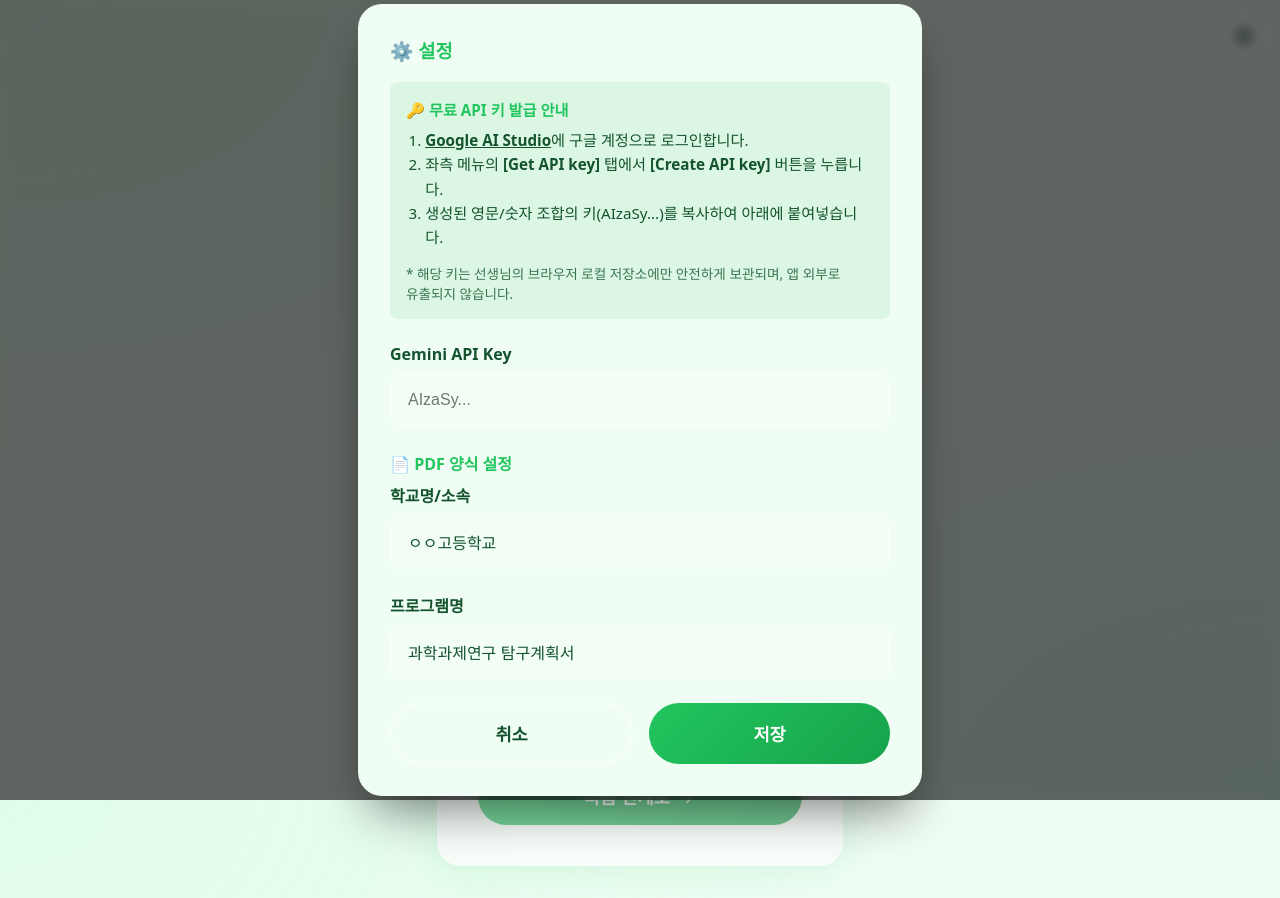
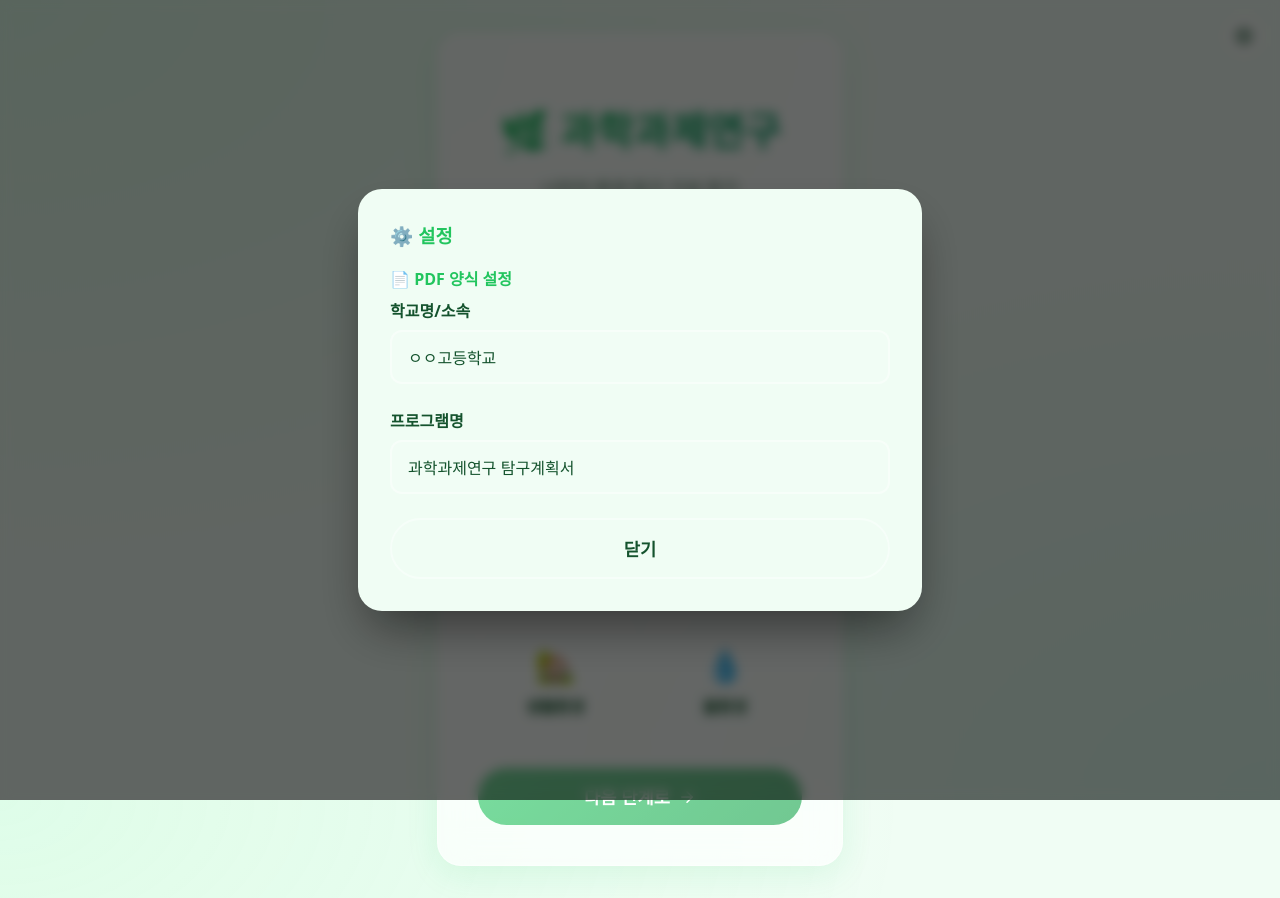
Before and after one commit to dossam-web/env-project-maker, a Next.js app: page / in a window 1280 px wide. Both pictures are taken after a click on the button "API 설정". Built offline with nearby package versions, Linux system fonts and the light colour scheme.

Commit message:
feat: use server side API key for security

```diff
--- a/src/app/api/detail/route.ts
+++ b/src/app/api/detail/route.ts
@@ -3,10 +3,11 @@ import { GoogleGenAI, Type } from "@google/genai";
 
 export async function POST(req: Request) {
   try {
-    const { hypothesis, theme, problem, apiKey } = await req.json();
+    const { hypothesis, theme, problem } = await req.json();
 
+    const apiKey = process.env.GEMINI_API_KEY;
     if (!apiKey) {
-      return NextResponse.json({ error: "API Key is required" }, { status: 400 });
+      return NextResponse.json({ error: "Server API Key is not configured." }, { status: 500 });
     }
 
     const ai = new GoogleGenAI({ apiKey });
--- a/src/app/api/generate/route.ts
+++ b/src/app/api/generate/route.ts
@@ -5,10 +5,11 @@ import { StreamableHTTPClientTransport } from "@modelcontextprotocol/sdk/client/
 
 export async function POST(req: Request) {
   try {
-    const { theme, problem, apiKey } = await req.json();
+    const { theme, problem } = await req.json();
 
+    const apiKey = process.env.GEMINI_API_KEY;
     if (!apiKey) {
-      return NextResponse.json({ error: "API Key is required" }, { status: 400 });
+      return NextResponse.json({ error: "Server API Key is not configured." }, { status: 500 });
     }
 
     // Connect to MCP (Streamable HTTP - stateless)
--- a/src/app/page.tsx
+++ b/src/app/page.tsx
@@ -7,7 +7,6 @@ export default function Home() {
   const [step, setStep] = useState(1);
   const [theme, setTheme] = useState("");
   const [problem, setProblem] = useState("");
-  const [apiKey, setApiKey] = useState("");
   const [showSettings, setShowSettings] = useState(false);
   const [loading, setLoading] = useState(false);
   const [results, setResults] = useState<any>(null);
@@ -32,25 +31,12 @@ export default function Home() {
     { id: "물환경", label: "물환경", icon: "💧" }
   ];
 
-  useEffect(() => {
-    const savedKey = localStorage.getItem("geminiApiKey");
-    if (savedKey) setApiKey(savedKey);
-  }, []);
-
-  const saveApiKey = () => {
-    localStorage.setItem("geminiApiKey", apiKey);
-    setShowSettings(false);
-  };
+  // Settings removed
 
   const handleNext = () => setStep(s => s + 1);
   const handlePrev = () => setStep(s => s - 1);
 
   const handleSubmit = async () => {
-    if (!apiKey) {
-      alert("설정(⚙️)에서 Gemini API 키를 먼저 입력해주세요!");
-      setShowSettings(true);
-      return;
-    }
 
     setStep(3); // Loading step
     setLoading(true);
@@ -60,7 +46,7 @@ export default function Home() {
       const response = await fetch("/api/generate", {
         method: "POST",
         headers: { "Content-Type": "application/json" },
-        body: JSON.stringify({ theme, problem, apiKey })
+        body: JSON.stringify({ theme, problem })
       });
 
       const data = await response.json();
@@ -81,10 +67,7 @@ export default function Home() {
   };
 
   const handleGenerateDetail = async (hypothesis: any) => {
-    if (!apiKey) {
-      alert("API 키가 필요합니다.");
-      return;
-    }
+
     setStep(5); // Detail loading step
     setDetailLoading(true);
     setError("");
@@ -93,7 +76,7 @@ export default function Home() {
       const response = await fetch("/api/detail", {
         method: "POST",
         headers: { "Content-Type": "application/json" },
-        body: JSON.stringify({ hypothesis, theme, problem, apiKey })
+        body: JSON.stringify({ hypothesis, theme, problem })
       });
 
       const data = await response.json();
@@ -138,28 +121,7 @@ export default function Home() {
           <div className="modal-content">
             <h3 style={{ marginTop: 0, color: "var(--primary)" }}>⚙️ 설정</h3>
 
-            <div style={{ background: "rgba(34, 197, 94, 0.1)", padding: "1rem", borderRadius: "0.5rem", marginBottom: "1.5rem", fontSize: "0.95rem" }}>
-              <h4 style={{ margin: "0 0 0.5rem 0", color: "var(--primary)" }}>🔑 무료 API 키 발급 안내</h4>
-              <ol style={{ margin: 0, paddingLeft: "1.2rem", lineHeight: 1.6 }}>
-                <li><a href="https://aistudio.google.com/app/apikey" target="_blank" rel="noreferrer" style={{ color: "var(--foreground)", textDecoration: "underline", fontWeight: "bold" }}>Google AI Studio</a>에 구글 계정으로 로그인합니다.</li>
-                <li>좌측 메뉴의 <strong>[Get API key]</strong> 탭에서 <strong>[Create API key]</strong> 버튼을 누릅니다.</li>
-                <li>생성된 영문/숫자 조합의 키(AIzaSy...)를 복사하여 아래에 붙여넣습니다.</li>
-              </ol>
-              <p style={{ margin: "0.8rem 0 0 0", opacity: 0.8, fontSize: "0.85rem", wordBreak: "keep-all" }}>
-                * 해당 키는 선생님의 브라우저 로컬 저장소에만 안전하게 보관되며, 앱 외부로 유출되지 않습니다.
-              </p>
-            </div>
 
-            <div className="form-group">
-              <label className="form-label">Gemini API Key</label>
-              <input
-                type="password"
-                className="form-input"
-                value={apiKey}
-                onChange={e => setApiKey(e.target.value)}
-                placeholder="AIzaSy..."
-              />
-            </div>
             <div className="form-group" style={{ marginTop: "1rem" }}>
               <h4 style={{ margin: "0 0 0.5rem 0", color: "var(--primary)" }}>📄 PDF 양식 설정</h4>
               <label className="form-label">학교명/소속</label>
@@ -182,8 +144,8 @@ export default function Home() {
               />
             </div>
             <div style={{ display: 'flex', gap: '1rem', marginTop: "1.5rem" }}>
-              <button className="btn btn-secondary" onClick={() => setShowSettings(false)}>취소</button>
-              <button className="btn" onClick={saveApiKey}>저장</button>
+              <button className="btn btn-secondary" onClick={() => setShowSettings(false)}>닫기</button>
+
             </div>
           </div>
         </div>
```
Also changed, not shown: 2 other files (tests, documents, lock files or other folders).
